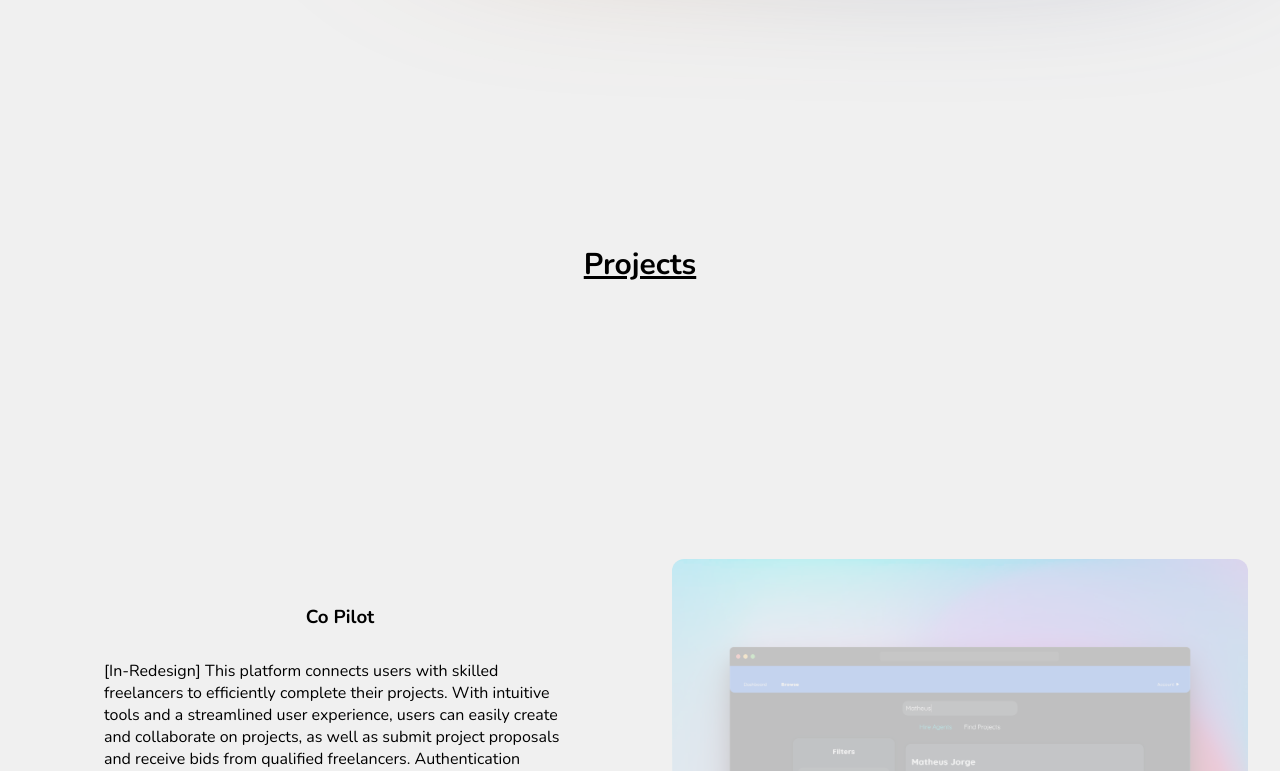
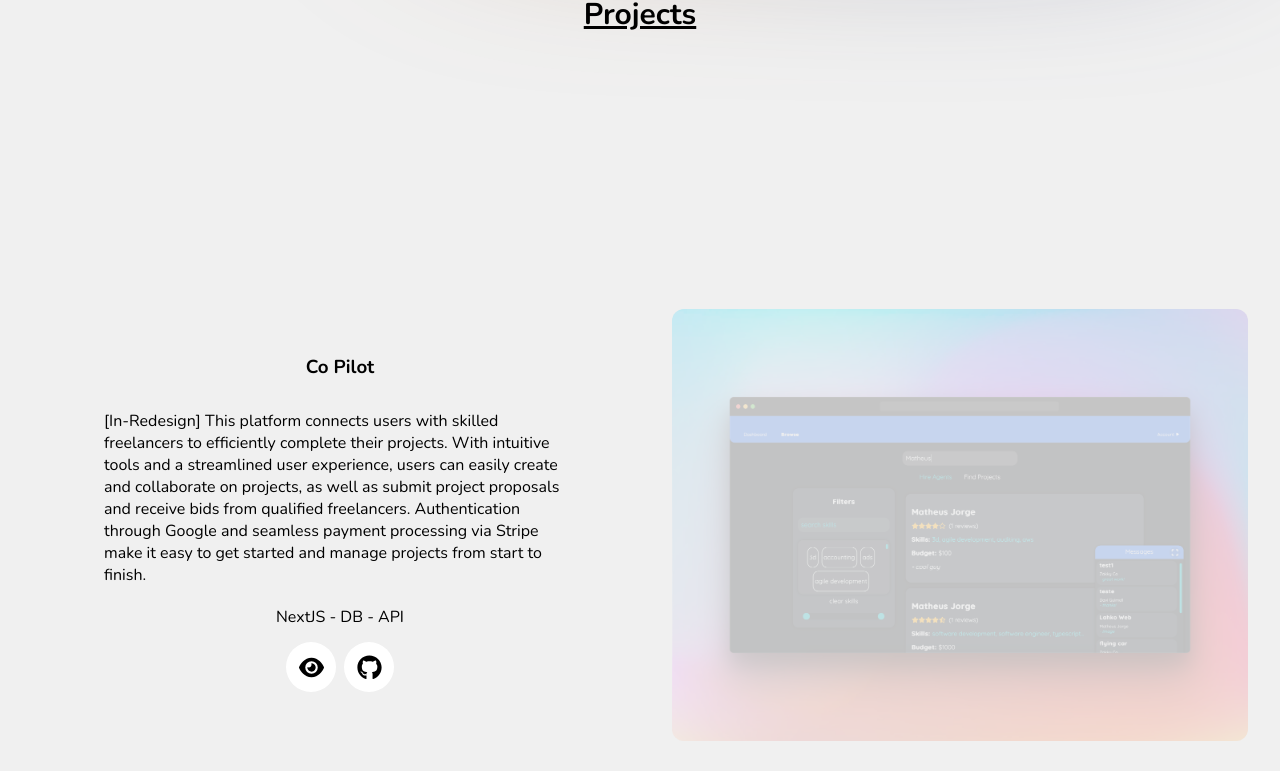
Before and after one commit to teujorge/portfolio, a Next.js app: page / in a window 1280 px wide. Shown: the part 936-1707 px from the top of the page. Built offline with nearby package versions, Linux system fonts and the light colour scheme.

Commit message:
mobile version with state

```diff
--- a/components/Projects.tsx
+++ b/components/Projects.tsx
@@ -25,6 +25,7 @@ interface ProjectDescriptionProps {
 interface ProjectImageProps {
   title: string;
   media: { src: StaticImageData; alt: string };
+  isMobile: boolean;
 }
 
 const ProjectDescription = ({
@@ -101,7 +102,7 @@ const ProjectDescription = ({
   );
 };
 
-const ProjectImage = ({ title, media }: ProjectImageProps) => {
+const ProjectImage = ({ title, media, isMobile }: ProjectImageProps) => {
   const PROJECT_ID = `project-item-${title}`;
   const PROJECT_IMAGE_ID = `project-image-wrapper-${title}`;
 
@@ -179,9 +180,10 @@ const ProjectImage = ({ title, media }: ProjectImageProps) => {
 
   return (
     <div
+      className={isMobile ? "reveal" : ""}
       id={`project-image-wrapper-${title}`}
       css={css`
-        position: fixed;
+        position: ${isMobile ? "relative" : "fixed"};
         /* top: 0px; */
         right: 0px;
 
@@ -189,9 +191,9 @@ const ProjectImage = ({ title, media }: ProjectImageProps) => {
         width: 50vw;
         height: 100vh;
 
-        opacity: ${imageOpacity};
+        opacity: ${isMobile ? 1 : imageOpacity};
         transform-origin: top;
-        transform: scaleY(${imageHeight / 100});
+        transform: scaleY(${isMobile ? 1 : imageHeight / 100});
 
         transition: all 0s;
 
@@ -214,7 +216,7 @@ const ProjectImage = ({ title, media }: ProjectImageProps) => {
           height: 100vh;
 
           transform-origin: top;
-          transform: scaleY(${1 / (imageHeight / 100)});
+          transform: scaleY(${isMobile ? 1 : 1 / (imageHeight / 100)});
 
           transition: all 0s;
 
@@ -252,41 +254,20 @@ const ProjectImage = ({ title, media }: ProjectImageProps) => {
 };
 
 export const Projects = () => {
-  return (
-    <div
-      id="projects-section"
-      className="section"
-      css={css`
-        margin-top: 250px;
-        margin-bottom: 250px;
+  const [isMobile, setIsMobile] = useState(false);
 
-        h2 {
-          z-index: 2;
-        }
-      `}
-    >
-      <h2>Projects</h2>
+  useEffect(() => {
+    const handleResize = () => {
+      setIsMobile(window.innerWidth <= 767);
+    };
+    handleResize(); // set initial state based on window width
+    window.addEventListener("resize", handleResize); // update state on window resize
+    return () => {
+      window.removeEventListener("resize", handleResize);
+    };
+  }, []);
 
-      <div
-        css={css`
-          position: relative;
-
-          display: flex;
-          flex-direction: row;
-          align-items: center;
-
-          margin-top: 50px;
-          margin-bottom: 50px;
-
-          width: 90vw;
-
-          @media (max-width: 1000px) {
-            flex-direction: column;
-          }
-        `}
-      >
-        {/* left column */}
-        <div>
+  const projectDescriptions = [
     <ProjectDescription
       title={"Co Pilot"}
       desc={`
@@ -314,7 +295,7 @@ export const Projects = () => {
           desc={"GitHub"}
         />,
       ]}
-          />
+    />,
 
     <ProjectDescription
       title={"Zid Product Manager"}
@@ -334,8 +315,7 @@ export const Projects = () => {
           desc={"Demo"}
         />,
       ]}
-          />
-
+    />,
     <ProjectDescription
       title={"MovieMatter"}
       desc={`
@@ -369,7 +349,7 @@ export const Projects = () => {
           desc={"GitHub"}
         />,
       ]}
-          />
+    />,
 
     <ProjectDescription
       title={"Atlas Arena"}
@@ -403,32 +383,86 @@ export const Projects = () => {
           desc={"GitHub"}
         />,
       ]}
-          />
+    />,
+  ];
+
+  const projectImages = [
+    <ProjectImage
+      title={"Co Pilot"}
+      media={{ src: ShowCoPilot, alt: "co-pilot-platform-preview" }}
+      isMobile={isMobile}
+    />,
+
+    <ProjectImage
+      title={"Zid Product Manager"}
+      media={{ src: ShowZidDashboard, alt: "zid-dashboard-preview" }}
+      isMobile={isMobile}
+    />,
+
+    <ProjectImage
+      title={"MovieMatter"}
+      media={{ src: ShowMovieMatter, alt: "movie-matter-app-preview" }}
+      isMobile={isMobile}
+    />,
+
+    <ProjectImage
+      title={"Atlas Arena"}
+      media={{ src: ShowAtlasArena, alt: "atlas-arena-demo" }}
+      isMobile={isMobile}
+    />,
+  ];
+
+  return (
+    <div id="projects-section" className="section">
+      <h2>Projects</h2>
+
+      {isMobile ? (
+        // mobile
+        projectDescriptions.map((desc, index) => (
+          <div
+            key={`project-${index}`}
+            css={css`
+              display: flex;
+              flex-direction: column;
+              justify-content: center;
+              align-items: center;
+            `}
+          >
+            <div>{desc}</div>
+            <div>{projectImages[index]}</div>
+          </div>
+        ))
+      ) : (
+        // desktop
+        <div
+          css={css`
+            position: relative;
+
+            display: flex;
+            flex-direction: row;
+            align-items: center;
+
+            margin-top: 50px;
+            margin-bottom: 50px;
+
+            width: 90vw;
+          `}
+        >
+          {/* left column */}
+          <div>
+            {projectDescriptions.map((desc, index) => (
+              <div key={`project-desc-${index}`}>{desc}</div>
+            ))}
           </div>
 
           {/* right column */}
           <div>
-          <ProjectImage
-            title={"Co Pilot"}
-            media={{ src: ShowCoPilot, alt: "co-pilot-platform-preview" }}
-          />
-
-          <ProjectImage
-            title={"Zid Product Manager"}
-            media={{ src: ShowZidDashboard, alt: "zid-dashboard-preview" }}
-          />
-
-          <ProjectImage
-            title={"MovieMatter"}
-            media={{ src: ShowMovieMatter, alt: "movie-matter-app-preview" }}
-          />
-
-          <ProjectImage
-            title={"Atlas Arena"}
-            media={{ src: ShowAtlasArena, alt: "atlas-arena-demo" }}
-          />
+            {projectImages.map((image, index) => (
+              <div key={`project-image-${index}`}>{image}</div>
+            ))}
           </div>
         </div>
+      )}
     </div>
   );
 };
```
Lines whose indentation alone changed are shown as unchanged.
